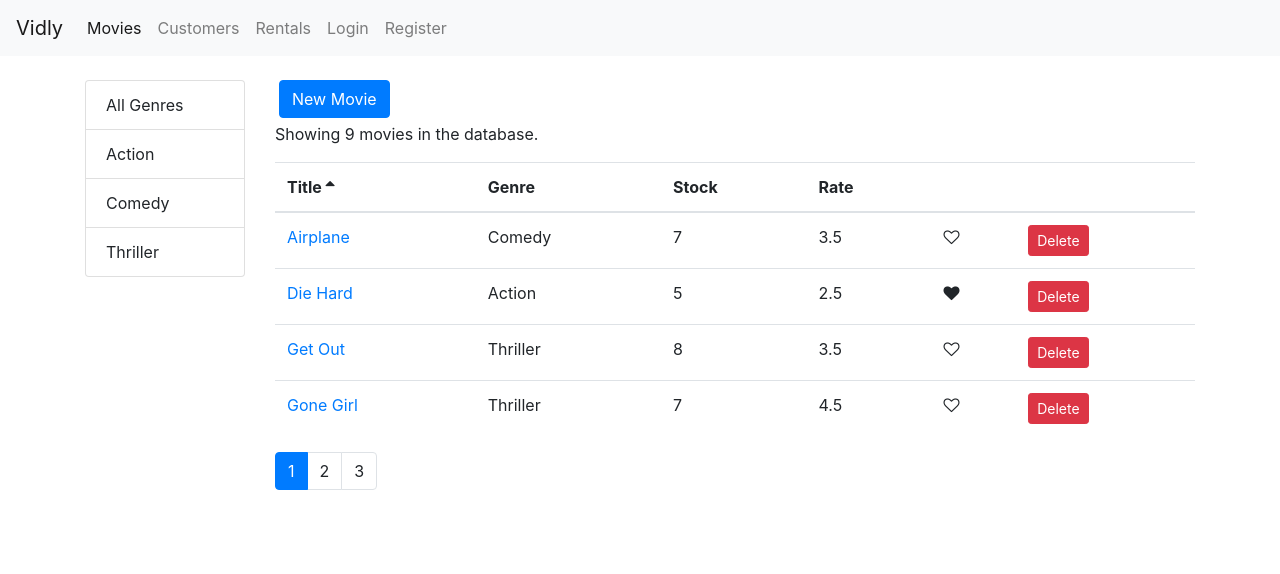
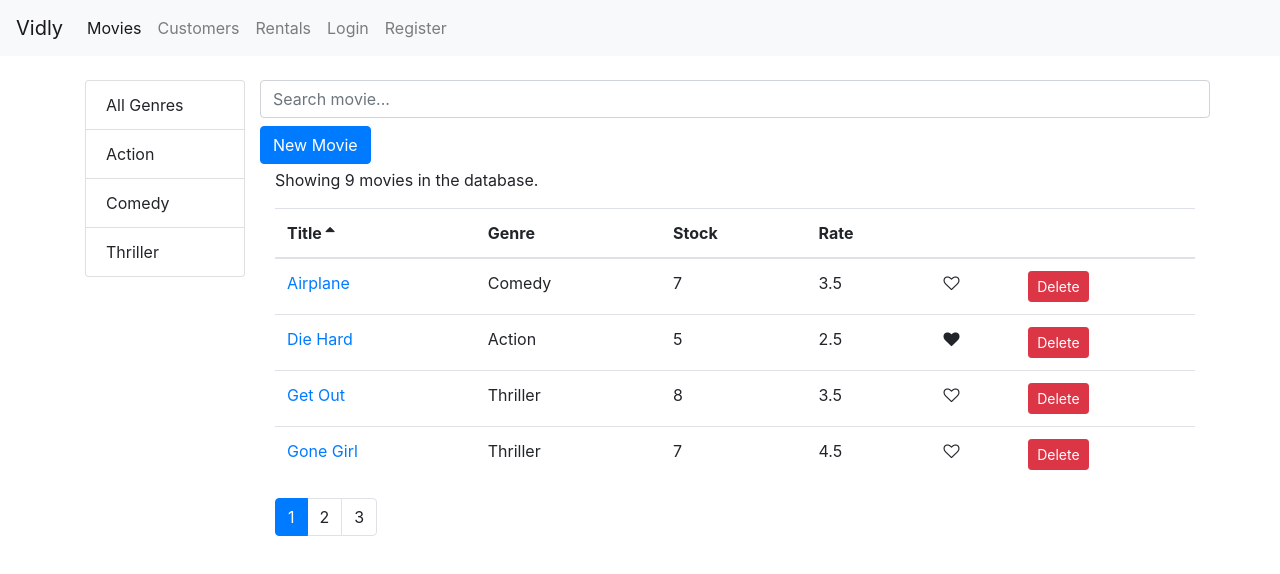
Before and after one commit to parth280197/vidly-react, a React (Create React App) app: page /movies in a window 1280 px wide. Shown: the top 574 px of the page. Built offline with nearby package versions, Linux system fonts and the light colour scheme.

Commit message:
Searchbar added

```diff
--- /dev/null
+++ b/src/components/common/searchBox/searchBox.jsx
@@ -0,0 +1,15 @@
+import React from "react";
+
+const SearchBox = ({onChange, name, label, ...rest}) => {
+  return (
+    <input
+      onChange={({currentTarget}) => {
+        onChange(currentTarget.value);
+      }}
+      className="form-control"
+      {...rest}
+    />
+  );
+};
+
+export default SearchBox;
--- a/src/components/movies.jsx
+++ b/src/components/movies.jsx
@@ -7,6 +7,7 @@ import {getGenres} from "../services/fakeGenreService";
 import MoviesTable from "./moviesTable";
 import {Link} from "react-router-dom";
 import _ from "lodash";
+import SearchBox from "./common/searchBox/searchBox";
 
 class Movies extends Component {
   state = {
@@ -14,6 +15,7 @@ class Movies extends Component {
     genres: [],
     pageSize: 4,
     currentPage: 1,
+    query: "",
     sortColumn: {path: "title", order: "asc"},
   };
 
@@ -35,6 +37,10 @@ class Movies extends Component {
     this.setState({movies});
   };
 
+  handleSearch = (query) => {
+    this.setState({query, currentPage: 1, selectedGenre: null});
+  };
+
   handlePageChange = (page) => {
     this.setState({currentPage: page});
   };
@@ -54,12 +60,21 @@ class Movies extends Component {
       selectedGenre,
       movies: allMovies,
       sortColumn,
+      query,
     } = this.state;
 
-    const filteredMovies =
-      selectedGenre && selectedGenre._id
-        ? allMovies.filter((m) => m.genre._id === selectedGenre._id)
-        : allMovies;
+    let filteredMovies;
+
+    if (query) {
+      filteredMovies = allMovies.filter((movie) =>
+        movie.title.toLowerCase().includes(query.toLowerCase())
+      );
+    } else {
+      filteredMovies =
+        selectedGenre && selectedGenre._id
+          ? allMovies.filter((m) => m.genre._id === selectedGenre._id)
+          : allMovies;
+    }
 
     const sortedMovies = _.orderBy(
       filteredMovies,
@@ -90,7 +105,14 @@ class Movies extends Component {
           />
         </div>
         <div className="col">
-          <div className="row ml-1 mb-1">
+          <div className="row mb-2">
+            <SearchBox
+              placeholder="Search movie..."
+              onChange={this.handleSearch}
+              value={this.state.query}
+            />
+          </div>
+          <div className="row mb-1">
             <Link className="btn btn-primary" to="/movies/new">
               New Movie
             </Link>
```
